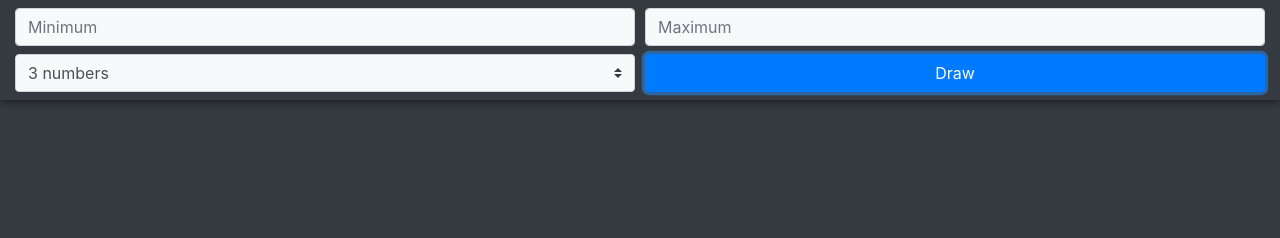
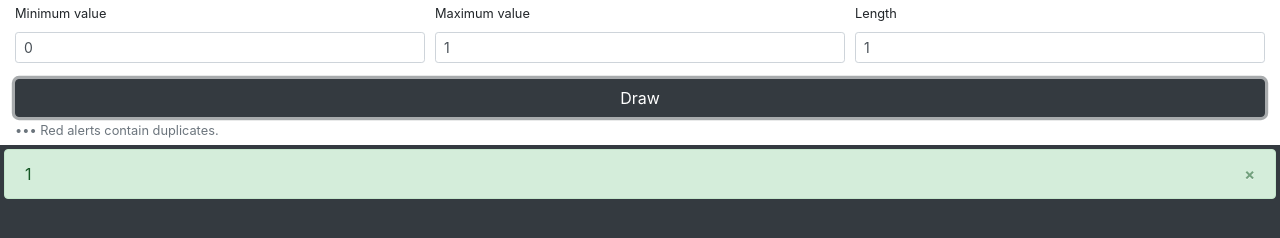
Before and after one commit to srednicki-lukasz/random-numbers, a plain HTML site: page index.html in a window 1280 px wide. Both pictures are taken after a click on the button "Draw". Drawn offline with nearby package versions, Linux system fonts and the light colour scheme.

Commit message:
Refactoring

```diff
--- a/css/style.css
+++ b/css/style.css
@@ -12,14 +12,8 @@ html, body {
 
 main {
     overflow-y: scroll;
-    background-color: #000;
 }
 
 main::-webkit-scrollbar {
     display: none;
 }
-
-header {
-    box-shadow: 0px 0px 10px 0px rgba(0,0,0,0.75);
-    z-index: 100;
-}
--- a/index.html
+++ b/index.html
@@ -5,55 +5,42 @@
     <meta http-equiv="X-UA-Compatible" content="IE=edge">
     <meta name="viewport" content="width=device-width, initial-scale=1.0">
     <title>Random Numbers</title>
-    <!-- CSS -->
     <link rel="stylesheet" href="./css/style.css">
-    <!-- BOOTSTRAP CSS -->
     <link rel="stylesheet" href="https://stackpath.bootstrapcdn.com/bootstrap/4.3.1/css/bootstrap.min.css" integrity="sha384-ggOyR0iXCbMQv3Xipma34MD+dH/1fQ784/j6cY/iJTQUOhcWr7x9JvoRxT2MZw1T" crossorigin="anonymous">
-    <!-- BOOTSTRAP JS -->
     <script src="https://code.jquery.com/jquery-3.3.1.slim.min.js" ntegrity="sha384-q8i/X+965DzO0rT7abK41JStQIAqVgRVzpbzo5smXKp4YfRvH+8abtTE1Pi6jizo" crossorigin="anonymous"></script>
     <script src="https://cdnjs.cloudflare.com/ajax/libs/popper.js/1.14.7/umd/popper.min.js" integrity="sha384-UO2eT0CpHqdSJQ6hJty5KVphtPhzWj9WO1clHTMGa3JDZwrnQq4sF86dIHNDz0W1" crossorigin="anonymous"></script>
     <script src="https://stackpath.bootstrapcdn.com/bootstrap/4.3.1/js/bootstrap.min.js" integrity="sha384-JjSmVgyd0p3pXB1rRibZUAYoIIy6OrQ6VrjIEaFf/nJGzIxFDsf4x0xIM+B07jRM" crossorigin="anonymous"></script>
-    <!-- JS -->
     <script defer src="./js/app.js"></script>
 </head>
-<body class="d-flex flex-column">
+<body>
+    <div class="h-100 d-flex flex-column">
         <header>
             <form>
-            <div class="container-fluid bg-dark py-2">
-                <div class="form-row pb-1">
-                    <div class="col">
-                        <input type="number" oninput="this.value=(parseInt(this.value)||0)" class="min form-control bg-light" placeholder="Minimum">
+                <div class="container-fluid pb-1">
+                    <div class="form-row">
+                        <div class="col form-group">
+                            <label for="minimum"><small>Minimum value</small></label>
+                            <input type="text" class="form-control form-control-sm" placeholder="Minimum" id="minimum" value="0">
                         </div>
 
-                    <div class="col">
-                        <input type="number" oninput="this.value=(parseInt(this.value)||0)" class="max form-control bg-light" placeholder="Maximum">
+                        <div class="col form-group m-0">
+                            <label for="maximum"><small>Maximum value</small></label>
+                            <input type="text" class="form-control form-control-sm" placeholder="Maximum" id="maximum" value="1">
+                        </div>
+
+                        <div class="col form-group m-0">
+                            <label for="length"><small>Length</small></label>
+                            <input type="text" class="form-control form-control-sm" placeholder="Length" id="length" value="1">
                         </div>
                     </div>
 
-                <div class="form-row pt-1">
-                    <div class="col">
-                        <select class="len custom-select bg-light">
-                            <option value="1">1 number</option>
-                            <option value="2">2 numbers</option>
-                            <option value="3" selected>3 numbers</option>
-                            <option value="4">4 numbers</option>
-                            <option value="5">5 numbers</option>
-                            <option value="6">6 numbers</option>
-                            <option value="7">7 numbers</option>
-                            <option value="8">8 numbers</option>
-                            <option value="9">9 numbers</option>
-                            <option value="10">10 numbers</option>
-                        </select>
-                    </div>
-
-                    <div class="col">
-                        <button type="button" class="draw btn btn-primary btn-block" title="Draw">Draw</button>
-                    </div>
-                </div>
+                    <button type="button" class="btn btn-dark btn-block btn-draw" title="Draw">Draw</button>
+                    <small class="text-muted">••• Red alerts contain duplicates.</small>
                 </div>
             </form>
         </header>
 
-    <main class="flex-fill bg-dark p-3"></main>
+        <main class="flex-fill bg-dark"></main>
+    </div>
 </body>
 </html>
--- a/js/app.js
+++ b/js/app.js
@@ -1,55 +1,89 @@
-// Get random integer
-function getRandomInteger(min, max) {
+class RandomNumbers {
+
+    /**
+     * Random numbers array.
+     * @memberof RandomNumbers
+     */
+    numbers = [];
+
+    constructor(container, minimum, maximum, length) {
+        this.container = container;
+        this.minimum = minimum;
+        this.maximum = maximum;
+        this.length = length;
+    }
+
+    /**
+     * Draw random number.
+     * @memberof RandomNumbers
+     */
+    drawNumber() {
+        const min = parseInt(this.minimum.value);
+        const max = parseInt(this.maximum.value);
         return Math.floor(Math.random() * (max - min + 1)) + min;
     }
 
-// Get random integers
-function getRandomIntegers(min, max, len) {
-    let integers = [];
+    /**
+     * Draw random numbers.
+     * @memberof RandomNumbers
+     */
+    drawNumbers() {
+        this.numbers = [];
 
-    if (max - min + 1 < len) {
-        while (integers.length < len) {
-            integers.push(getRandomInteger(min, max));
+        if (this.maximum.value - this.minimum.value + 1 < this.length.value) {
+            while (this.numbers.length < this.length.value) {
+                this.numbers.push(this.drawNumber());
             }
         }
         else {
-        while (integers.length < len) {
-            integers.push(getRandomInteger(min, max));
-            integers = Array.from(new Set(integers));
+            while (this.numbers.length < this.length.value) {
+                this.numbers.push(
+                    this.drawNumber()
+                );
+                this.numbers = Array.from(new Set(this.numbers));
             }
         }
 
-    return integers.join(', ');
+        this.createAlert();
     }
 
-// Create alert with random integers
-document.querySelector('.draw').addEventListener('click', () => {
-    const min = document.querySelector('.min').value;
-    const max = document.querySelector('.max').value;
-    const len = document.querySelector('.len').value;
-
-    if (min === '' || max === '' || max < min) {
-        alert('Invalid value for minumum or maximum');
+    /**
+     * Create alert with numbers.
+     * @memberof RandomNumbers
+     */
+    createAlert() {
+        if (this.minimum.value === ''
+            || this.maximum.value === ''
+            || this.length.value  < 0
+            || this.length.value.includes('.')
+            || this.length.value.includes(',')
+            || this.maximum.value < this.minimum.value) {
+            alert('Invalid value for minimum, maximum or length.');
         }
         else {
-        const main = document.querySelector('main');
-        const newDiv = document.createElement('div');
+            const div = document.createElement('div');
 
-        const intMin = parseInt(min);
-        const intMax = parseInt(max);
-        const intLen = parseInt(len);
+            this.maximum.value - this.minimum.value + 1 < this.length.value
+            ? div.className = 'alert alert-danger alert-dismissible m-1'
+            : div.className = 'alert alert-success alert-dismissible m-1';
 
-        intMax - intMin + 1 < intLen
-            ? newDiv.className = 'alert alert-danger alert-dismissible mb-2'
-            : newDiv.className = 'alert alert-success alert-dismissible mb-2';
-
-        newDiv.innerHTML = `
-            <button type='button' class='close h-100' style='font-size:1em;' data-dismiss='alert' aria-label='Close'>
-                <span aria-hidden="true">&times;</span>
+            div.innerHTML = `
+                ${this.numbers.join(', ')}
+                <button class='close h-100' style='font-size:1em;' data-dismiss='alert'>
+                    &times;
                 </button>
-            ${getRandomIntegers(intMin, intMax, intLen)}
             `;
 
-        main.insertBefore(newDiv, main.firstChild);
+            this.container.insertBefore(div, this.container.firstChild);
         }
-});
+    }
+}
+
+const randomNumbers = new RandomNumbers(
+                        document.querySelector('main'),
+                        document.querySelector('#minimum'),
+                        document.querySelector('#maximum'),
+                        document.querySelector('#length')
+                    );
+
+document.querySelector('.btn-draw').addEventListener('click', () => randomNumbers.drawNumbers());
```
Also changed, not shown: 1 other file. Lines whose indentation alone changed are shown as unchanged.
